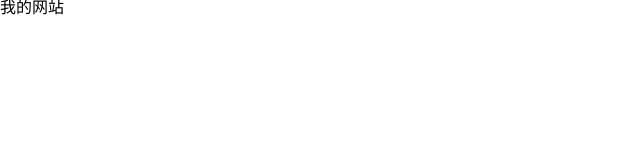
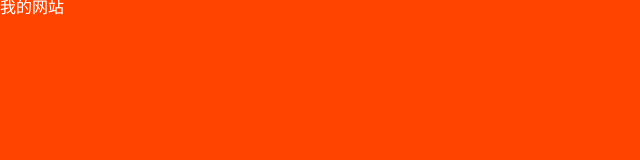
Before and after one commit to Server-WX/JC, a plain HTML site: page index.html in a window 1280 px wide. Shown: the whole page, without its empty margins (0-640 px from the left). Drawn offline with Linux system fonts and the light colour scheme.

Commit message:
Update index.css

```diff
--- a/CSS/index.css
+++ b/CSS/index.css
@@ -1,4 +1,7 @@
-.h1{
-  color: #fff;
-  background: #f40;
+body{
+  background: #ff4400;
 }
+
+h1{
+  color: #ffffff;
+}
```
